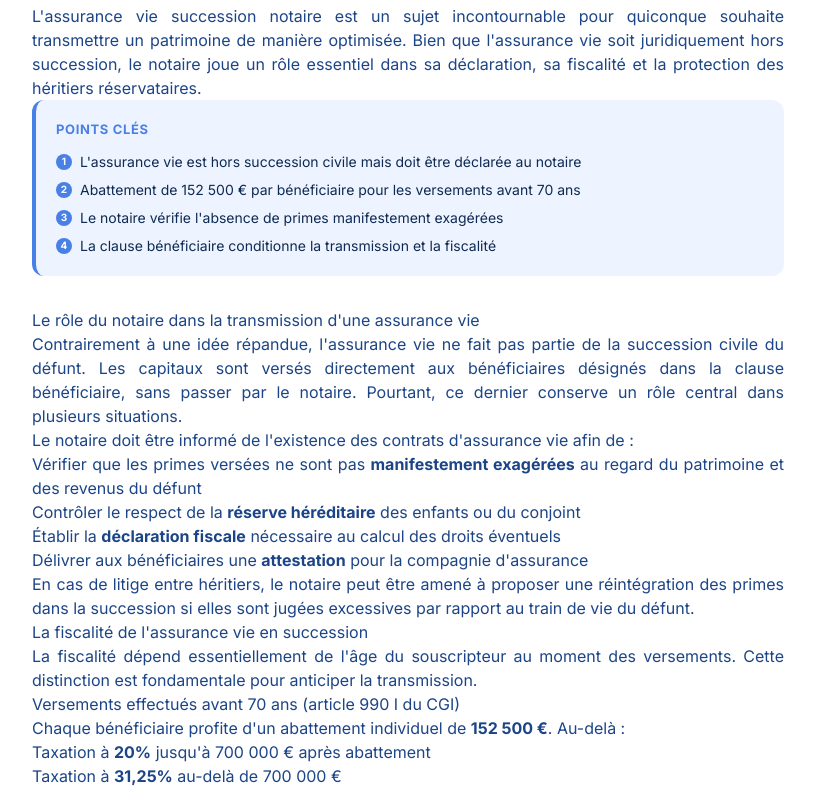
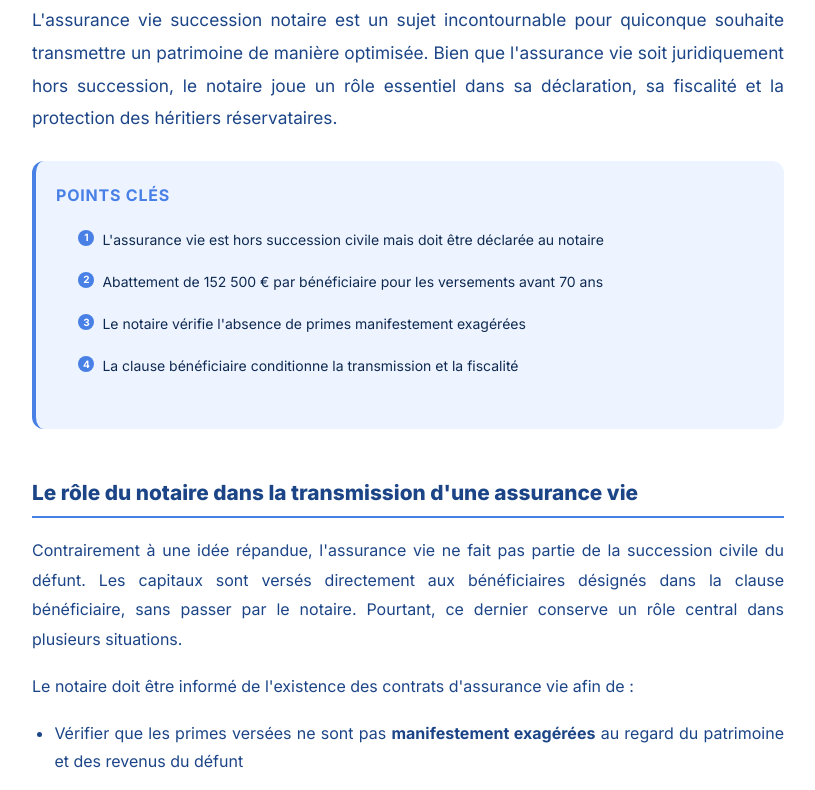
Before and after one commit to alexandragabsi-arch/notaires-io, a Next.js app: page /blog/assurance-vie-succession-notaire in a window 1280 px wide. Shown: the part 480-1270 px from the top of the page, without its empty margins (232-1047 px from the left). Built offline with nearby package versions, Linux system fonts and the light colour scheme; a web font is replaced by a local one.

Commit message:
style: amélioration mise en page articles de blog (titres, listes, espacement)
Added improved styling for blog articles including headings, paragraphs, and lists.

```diff
--- a/app/globals.css
+++ b/app/globals.css
@@ -89,3 +89,61 @@ html {
 .scrollbar-none::-webkit-scrollbar {
   display: none;
 }
+
+
+/* ============================================
+   ARTICLES DE BLOG — Mise en forme améliorée
+   ============================================ */
+
+/* H2 : titres de section principaux */
+.prose-article h2 {
+    margin-top: 3rem;
+    margin-bottom: 1.1rem;
+    font-size: 1.3rem;
+    font-weight: 800;
+    color: var(--color-primary);
+    padding-bottom: 0.5rem;
+    border-bottom: 2.5px solid var(--color-accent);
+    display: block;
+}
+
+/* H3 : sous-titres (ex: étapes numérotées) */
+.prose-article h3 {
+    margin-top: 2rem;
+    margin-bottom: 0.8rem;
+    font-size: 1.05rem;
+    font-weight: 700;
+    color: var(--color-primary);
+    padding: 0.5rem 0.9rem;
+    background: var(--color-tint-blue);
+    border-left: 4px solid var(--color-accent);
+    border-radius: 6px;
+    display: block;
+}
+
+/* Paragraphes : respiration et interligne */
+.prose-article p {
+    margin-bottom: 1.1rem;
+    line-height: 1.85;
+    font-size: 1rem;
+}
+
+/* Listes à puces : espacement entre les items */
+.prose-article ul {
+    margin-top: 0.6rem;
+    margin-bottom: 1.3rem;
+    padding-left: 1.4rem;
+}
+
+.prose-article ul li {
+    margin-bottom: 0.6rem;
+    line-height: 1.75;
+    list-style-type: disc;
+}
+
+/* Paragraphe d'intro (lead) */
+.prose-article p.lead {
+    font-size: 1.08rem;
+    line-height: 1.9;
+    margin-bottom: 1.6rem;
+}
```
